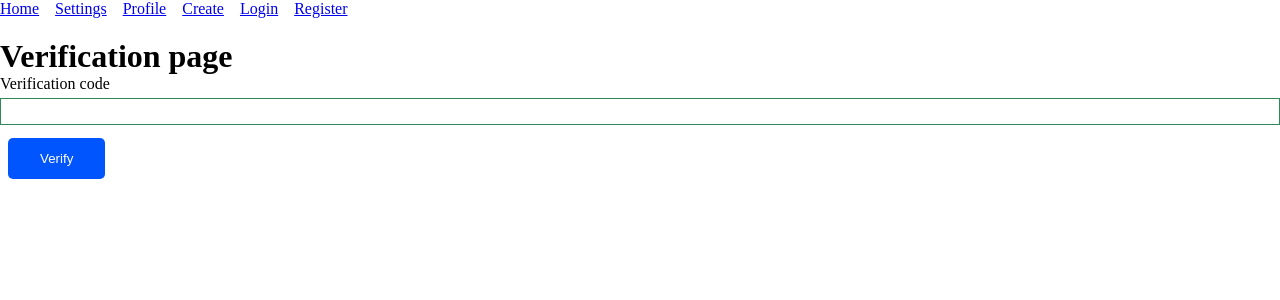
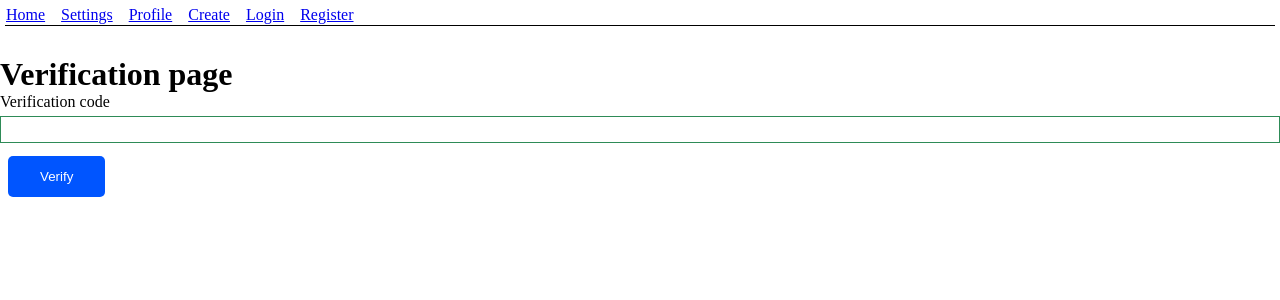
Before and after one commit to phowv/site, a React (Vite) app: page /register/verify in a window 1280 px wide. Shown: the top 300 px of the page. Built offline with nearby package versions, Linux system fonts and the light colour scheme; no server answers.

Commit message:
fix: using css classes int components

```diff
--- a/src/components/Header/Header.module.css
+++ b/src/components/Header/Header.module.css
@@ -1,4 +1,4 @@
-header {
+.header {
   justify-content: space-between;
   align-items: center;
   padding: 1px;
--- a/src/components/Header/Header.tsx
+++ b/src/components/Header/Header.tsx
@@ -1,8 +1,8 @@
-import classes from './Header.module.css'
+import cl from './Header.module.css'
 
 const Header = ({ children }: { children: React.ReactNode}) => {
 	return (
-		<header>
+		<header className={cl.header}>
 			{children}
 		</header>
 	);
--- a/src/pages/VerificaticationPage.tsx
+++ b/src/pages/VerificaticationPage.tsx
@@ -1,4 +1,4 @@
-import React, { useState, type SyntheticEvent } from 'react';
+import { useState, type SyntheticEvent } from 'react';
 import { useNavigate } from 'react-router-dom';
 import Input from '../components/UI/Input/Input';
 import Button from '../components/UI/Button/Button';
```
